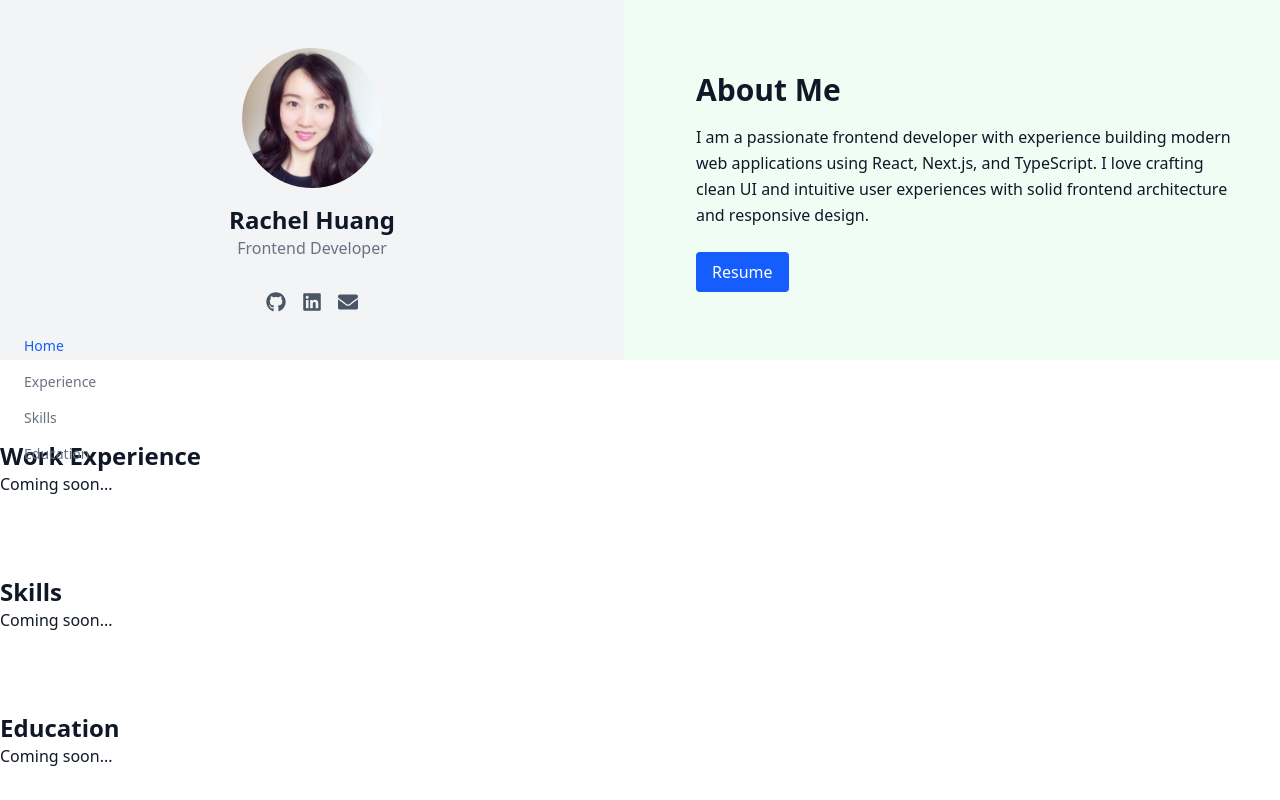
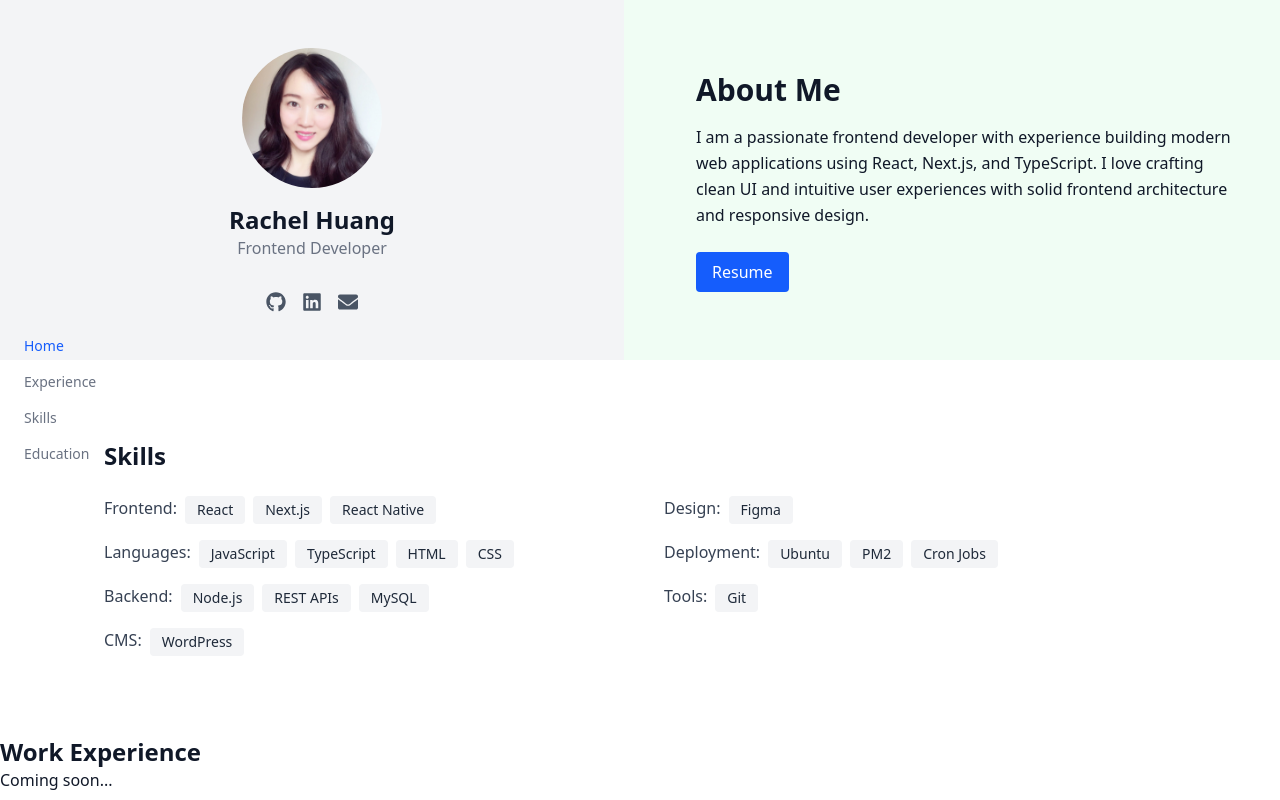
Before and after one commit to yulanh7/rachelhuang-cv, a Next.js app: page / in a window 1280 px wide. Shown: the top 800 px of the page. Built offline with nearby package versions, Linux system fonts and the light colour scheme.

Commit message:
feat(skill): Add skill section in home page

```diff
--- a/src/app/page.tsx
+++ b/src/app/page.tsx
@@ -1,10 +1,12 @@
 import Layout from '@/components/Layout';
 import Hero from '@/components/Hero';
+import Skills from '@/components/Skills';
 
 export default function HomePage() {
   return (
     <Layout>
       <Hero />
+      <Skills />
       <section id="experience" className="mb-20">
         <h2 className="text-2xl font-semibold">Work Experience</h2>
         <p>Coming soon...</p>
--- /dev/null
+++ b/src/components/SkillBadge.tsx
@@ -0,0 +1,7 @@
+export default function SkillBadge({ name }: { name: string }) {
+  return (
+    <span className="inline-block bg-gray-100 text-gray-800 text-sm px-3 py-1 rounded-sm">
+      {name}
+    </span>
+  );
+}
--- /dev/null
+++ b/src/components/Skills.tsx
@@ -0,0 +1,55 @@
+import SkillBadge from '@/components/SkillBadge';
+
+const skillGroupsLeft = [
+  { title: 'Frontend', skills: ['React', 'Next.js', 'React Native'] },
+  { title: 'Languages', skills: ['JavaScript', 'TypeScript', 'HTML', 'CSS'] },
+  { title: 'Backend', skills: ['Node.js', 'REST APIs', 'MySQL'] },
+  { title: 'CMS', skills: ['WordPress'] },
+];
+
+const skillGroupsRight = [
+  { title: 'Design', skills: ['Figma'] },
+  { title: 'Deployment', skills: ['Ubuntu', 'PM2', 'Cron Jobs'] },
+  { title: 'Tools', skills: ['Git'] },
+];
+
+export default function Skills() {
+  return (
+    <section
+      id="skills"
+      className="mb-20 px-4 md:px-16 w-full max-w-[1200px] mx-auto"
+    >
+      <h2 className="text-2xl font-semibold mb-6">Skills</h2>
+
+      <div className="grid md:grid-cols-2 gap-x-12 gap-y-6">
+        {/* 左列 */}
+        <div className="space-y-4">
+          {skillGroupsLeft.map((group) => (
+            <div key={group.title} className="flex flex-wrap items-center">
+              <h3 className="text-gray-700 font-medium mb-1 mr-2 whitespace-nowrap">{group.title}:</h3>
+              <div className="flex flex-wrap gap-2">
+                {group.skills.map((skill) => (
+                  <SkillBadge key={skill} name={skill} />
+                ))}
+              </div>
+            </div>
+          ))}
+        </div>
+
+        {/* 右列 */}
+        <div className="space-y-4">
+          {skillGroupsRight.map((group) => (
+            <div key={group.title} className="flex flex-wrap items-center">
+              <h3 className="text-gray-700 font-medium mb-1 mr-2 whitespace-nowrap">{group.title}:</h3>
+              <div className="flex flex-wrap gap-2">
+                {group.skills.map((skill) => (
+                  <SkillBadge key={skill} name={skill} />
+                ))}
+              </div>
+            </div>
+          ))}
+        </div>
+      </div>
+    </section>
+  );
+}
```
